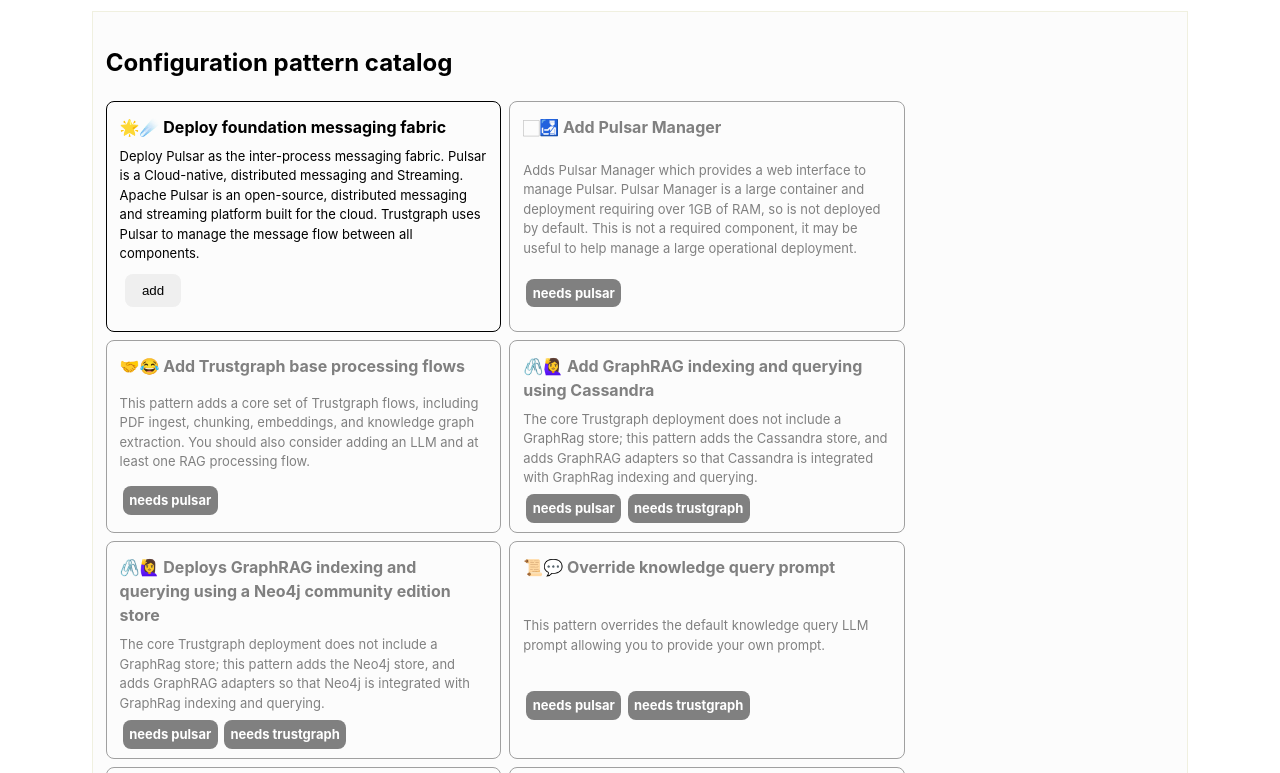
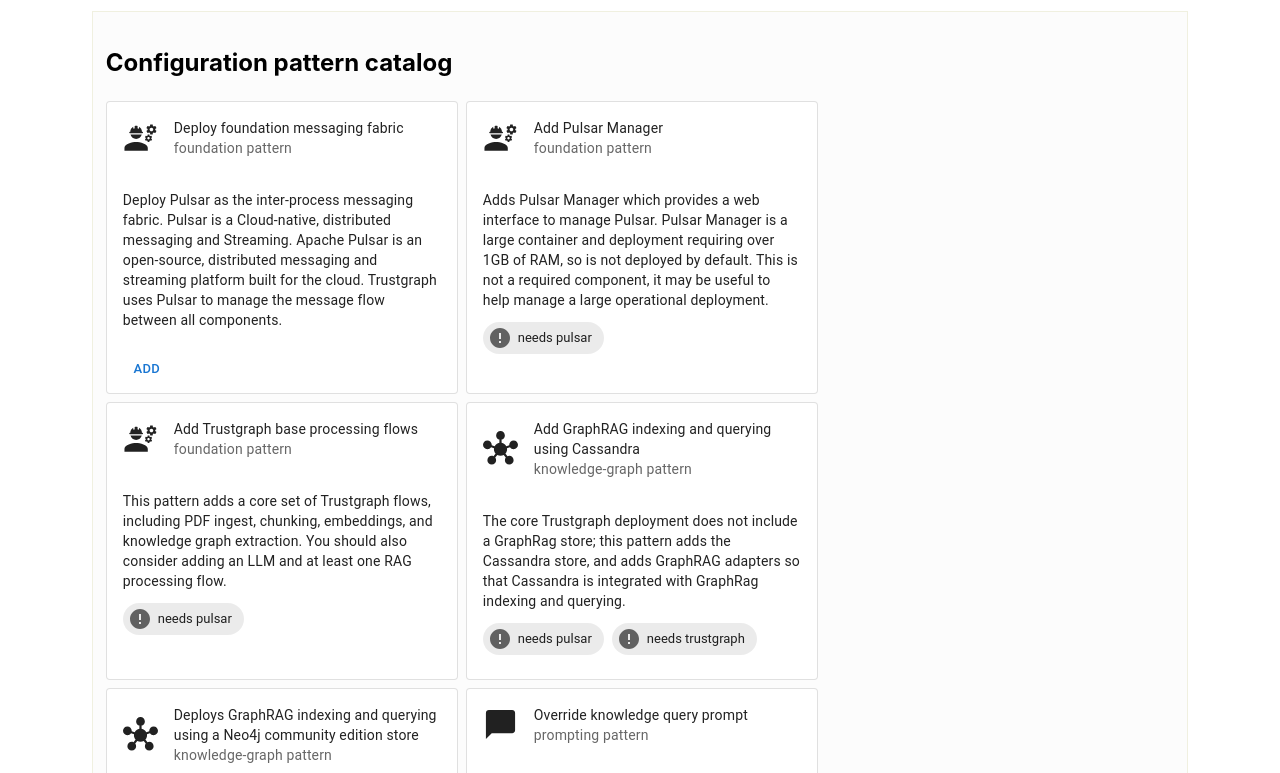
Before and after one commit to trustgraph-ai/config-ui, a React (Vite) app: page / in a window 1280 px wide. Shown: the part 507-1280 px from the top of the page. Built offline with nearby package versions, Linux system fonts and the light colour scheme.

Commit message:
Card layout for catalog

```diff
--- a/package.json
+++ b/package.json
@@ -12,6 +12,7 @@
   "dependencies": {
     "@emotion/react": "^11.13.3",
     "@emotion/styled": "^11.13.0",
+    "@mui/icons-material": "^6.0.1",
     "@mui/material": "^6.0.1",
     "react": "^18.3.1",
     "react-dom": "^18.3.1"
--- a/src/config-editor/AvailablePattern.tsx
+++ b/src/config-editor/AvailablePattern.tsx
@@ -1,7 +1,20 @@
 
 import React from 'react';
 
+import Card from '@mui/material/Card';
+import CardActions from '@mui/material/CardActions';
+import CardHeader from '@mui/material/CardHeader';
+import CardContent from '@mui/material/CardContent';
+import Button from '@mui/material/Button';
+import Typography from '@mui/material/Typography';
+import Avatar from '@mui/material/Avatar';
+import IconButton, { IconButtonProps } from '@mui/material/IconButton';
+import Icon from '@mui/material/Icon';
+import { red } from '@mui/material/colors';
+import MoreVertIcon from '@mui/icons-material/MoreVert';
+
 import { Pattern } from './Pattern';
+import { icons } from './icons';
 
 interface AvailablePatternProps {
     pattern : Pattern;
@@ -14,18 +27,23 @@
     const meta = pattern.pattern;
 
     return (
-        <div
-            className="catalog-item available"
-        >
-            <div className="title">{meta.icon} {meta.title}</div>
-            <div className="description">{meta.description}</div>
-            <div className="additional">
-                <button onClick={() => add(meta.name)}>
-                    add
-                </button>
-            </div>
-            <div></div>
-        </div>
+
+    <Card variant="outlined" sx={{ minWidth: 275, maxWidth: 350 }}>
+      <CardHeader
+        avatar={icons[pattern.pattern.category[0]]}
+        title={pattern.pattern.title}
+        subheader={pattern.pattern.category[0] + " pattern"}
+      />
+      <CardContent>
+        <Typography variant="body2">
+            {pattern.pattern.description}
+        </Typography>
+      </CardContent>
+      <CardActions>
+        <Button size="small" onClick={() => add(meta.name)}>Add</Button>
+      </CardActions>
+    </Card>
+
     );
 
 }
--- a/src/config-editor/Pattern.ts
+++ b/src/config-editor/Pattern.ts
@@ -13,6 +13,7 @@
     title : string;
     description : string;
     icon : string;
+    category : string[];
 
     features : string[];
     requires : string[];
--- a/src/config-editor/UnavailablePattern.tsx
+++ b/src/config-editor/UnavailablePattern.tsx
@@ -1,6 +1,17 @@
 import React from 'react';
 
+import Box from '@mui/material/Box';
+import Chip from '@mui/material/Chip';
+import Card from '@mui/material/Card';
+import CardActions from '@mui/material/CardActions';
+import CardHeader from '@mui/material/CardHeader';
+import CardContent from '@mui/material/CardContent';
+import Button from '@mui/material/Button';
+import Typography from '@mui/material/Typography';
+import { Error } from '@mui/icons-material';
+
 import { Pattern } from './Pattern';
+import { icons } from './icons';
 
 interface UnavailablePatternProps {
     pattern : Pattern;
@@ -11,30 +22,38 @@
 {
     const meta = pattern.pattern;
 
+
     return (
-        <div
-            className="catalog-item unavailable"
-        >
-            <div className="title">{meta.icon} {meta.title}</div>
-            <div className="description">{meta.description}</div>
-            <div className="additional">
+
+        <Card variant="outlined" sx={{ minWidth: 275, maxWidth: 350 }}>
+          <CardHeader
+            avatar={icons[pattern.pattern.category[0]]}
+            title={pattern.pattern.title}
+            subheader={pattern.pattern.category[0] + " pattern"}
+          />
+          <CardContent>
+            <Typography variant="body2" sx={{mb: 1.5}}>
+                {pattern.pattern.description}
+            </Typography>
+            <Box>
             {
-
                 meta.requires.map(
                     (p) => (
-                        <span
-                            className="dep"
-                           key={p}
-                        >
-                            needs {p}
-                        </span>
+                        <Chip
+                            key={p}
+                            avatar={<Error fontSize="small"/>}
+
+                            label={"needs " + p}
+                            sx={{mr: 1}}
+                        />
                     )
                 )
+            }
+            </Box>
 
+          </CardContent>
+        </Card>
 
-            }
-            </div>
-        </div>
     );
 
 }
--- /dev/null
+++ b/src/config-editor/icons.tsx
@@ -0,0 +1,22 @@
+
+import {
+    Psychology,
+    Engineering,
+    Hub,
+    ChatBubble,
+    VerticalSplit,
+    MonitorHeart,
+    Polyline,
+} from '@mui/icons-material';
+
+const fontSize = "large";
+
+export const icons = {
+    "llm": <Psychology fontSize={fontSize}/>,
+    "foundation": <Engineering fontSize={fontSize}/>,
+    "knowledge-graph": <Hub fontSize={fontSize}/>,
+    "prompting": <ChatBubble fontSize={fontSize}/>,
+    "chunking": <VerticalSplit fontSize={fontSize}/>,
+    "monitoring": <MonitorHeart fontSize={fontSize}/>,
+    "vector-store": <Polyline fontSize={fontSize}/>,
+ };
--- a/src/config-editor/patterns.json
+++ b/src/config-editor/patterns.json
@@ -3,6 +3,9 @@
       "module": "components/pulsar.jsonnet",
       "pattern": {
          "args": [ ],
+         "category": [
+            "foundation"
+         ],
          "description": "Deploy Pulsar as the inter-process messaging fabric.  Pulsar is a Cloud-native, distributed messaging and Streaming. Apache Pulsar is an open-source, distributed messaging and streaming platform built for the cloud.  Trustgraph uses Pulsar to manage the message flow between all components.",
          "features": [
             "pulsar"
@@ -26,6 +29,9 @@
                "width": 20
             }
          ],
+         "category": [
+            "foundation"
+         ],
          "description": "Adds Pulsar Manager which provides a web interface to manage Pulsar.  Pulsar Manager is a large container and deployment requiring over 1GB of RAM, so is not deployed by default.  This is not a required component, it may be useful to help manage a large operational deployment.",
          "features": [
             "pulsar-manager"
@@ -42,6 +48,9 @@
       "module": "components/trustgraph.jsonnet",
       "pattern": {
          "args": [ ],
+         "category": [
+            "foundation"
+         ],
          "description": "This pattern adds a core set of Trustgraph flows, including PDF ingest, chunking, embeddings, and knowledge graph extraction.  You should also consider adding an LLM and at least one RAG processing flow.",
          "features": [
             "trustgraph"
@@ -58,6 +67,9 @@
       "module": "components/cassandra.jsonnet",
       "pattern": {
          "args": [ ],
+         "category": [
+            "knowledge-graph"
+         ],
          "description": "The core Trustgraph deployment does not include a GraphRag store; this pattern adds the Cassandra store, and adds GraphRAG adapters so that Cassandra is integrated with GraphRag indexing and querying.",
          "features": [
             "cassandra",
@@ -76,6 +88,9 @@
       "module": "components/neo4j.jsonnet",
       "pattern": {
          "args": [ ],
+         "category": [
+            "knowledge-graph"
+         ],
          "description": "The core Trustgraph deployment does not include a GraphRag store; this pattern adds the Neo4j store, and adds GraphRAG adapters so that Neo4j is integrated with GraphRag indexing and querying.",
          "features": [
             "neo4j",
@@ -103,6 +118,9 @@
                "width": 2000
             }
          ],
+         "category": [
+            "prompting"
+         ],
          "description": "This pattern overrides the default knowledge query LLM prompt allowing you to provide your own prompt.",
          "features": [
             "kg-query-prompt"
@@ -128,6 +146,9 @@
                "type": "string",
                "width": 2000
             }
+         ],
+         "category": [
+            "prompting"
          ],
          "description": "This pattern overrides the default definition extraction LLM prompt allowing you to provide your own prompt.",
          "features": [
@@ -155,6 +176,9 @@
                "width": 2000
             }
          ],
+         "category": [
+            "prompting"
+         ],
          "description": "This pattern overrides the default relationship extraction LLM prompt allowing you to provide your own prompt.",
          "features": [
             "extract-relationship-prompt"
@@ -181,6 +205,9 @@
                "width": 2000
             }
          ],
+         "category": [
+            "prompting"
+         ],
          "description": "This pattern overrides the default document query prompt used for DocumentRAG allowing you to specify your own prompt.",
          "features": [
             "document-query-prompt"
@@ -206,6 +233,9 @@
                "type": "string",
                "width": 2000
             }
+         ],
+         "category": [
+            "prompting"
          ],
          "description": "This pattern overrides the default table/row extraction prompt to be changed.  This is used for DatabaseRAG pipelines.",
          "features": [
@@ -239,6 +269,9 @@
                "type": "int"
             }
          ],
+         "category": [
+            "chunking"
+         ],
          "description": "The default chunker used in Trustgraph core is a token-based chunker.  This pattern replaces that with a recursive chunker, and allows ou to configure the chunking parameters.",
          "features": [ ],
          "icon": "✂️🪚",
@@ -254,6 +287,9 @@
       "module": "components/azure.jsonnet",
       "pattern": {
          "args": [ ],
+         "category": [
+            "llm"
+         ],
          "description": "This pattern integrates an Azure LLM endpoint hosted in the Azure cloud for text completion operations.  You need an Azure subscription and to have an endpoint deployed to be able to use this service.",
          "features": [
             "llm"
@@ -271,6 +307,9 @@
       "module": "components/bedrock.jsonnet",
       "pattern": {
          "args": [ ],
+         "category": [
+            "llm"
+         ],
          "description": "This pattern integrates an AWS Bedrock LLM service hosted in the AWS cloud for text completion operations.  You need an AWS cloud subscription and to have Bedrock configured to be able to use this service.",
          "features": [
             "llm"
@@ -288,6 +327,9 @@
       "module": "components/claude.jsonnet",
       "pattern": {
          "args": [ ],
+         "category": [
+            "llm"
+         ],
          "description": "This pattern integrates an Anthropic Claude LLM service for text completion operations.  You need a Claude subscription to be able to use this service.",
          "features": [
             "llm"
@@ -305,6 +347,9 @@
       "module": "components/cohere.jsonnet",
       "pattern": {
          "args": [ ],
+         "category": [
+            "llm"
+         ],
          "description": "This pattern integrates the Cohere LLM service for text completion operations.  You need a Cohere subscription and API keys to be able to use this service.",
          "features": [
             "llm"
@@ -322,6 +367,9 @@
       "module": "components/ollama.jsonnet",
       "pattern": {
          "args": [ ],
+         "category": [
+            "llm"
+         ],
          "description": "This pattern integrates an Ollama service for text completion operations.  You need to have a running Ollama service with the necessary models added in order to be able to use this service.",
          "features": [
             "llm"
@@ -339,6 +387,9 @@
       "module": "components/openai.jsonnet",
       "pattern": {
          "args": [ ],
+         "category": [
+            "llm"
+         ],
          "description": "This pattern integrates an OpenAI LLM service for text completion operations.  You need an OpenAI subscription and have an API key to be able to use this service.",
          "features": [
             "llm"
@@ -356,6 +407,9 @@
       "module": "components/vertexai.jsonnet",
       "pattern": {
          "args": [ ],
+         "category": [
+            "llm"
+         ],
          "description": "This pattern integrates a VertexAI endpoint hosted in Google Cloud for text completion operations.  You need a GCP subscription and to have VertexAI enabled to be able to use this service.",
          "features": [
             "llm"
@@ -373,6 +427,9 @@
       "module": "components/milvus.jsonnet",
       "pattern": {
          "args": [ ],
+         "category": [
+            "vector-store"
+         ],
          "description": "The Trustgraph core does not include a vector store by default.  This configuration pattern adds a simple Milvus store and integrates with embeddings handling.",
          "features": [
             "milvus",
@@ -391,6 +448,9 @@
       "module": "components/qdrant.jsonnet",
       "pattern": {
          "args": [ ],
+         "category": [
+            "vector-store"
+         ],
          "description": "The Trustgraph core does not include a vector store by default.  This configuration pattern adds a simple Qdrant store and integrates with embeddings handling.",
          "features": [
             "qdrant",
@@ -409,6 +469,9 @@
       "module": "components/grafana.jsonnet",
       "pattern": {
          "args": [ ],
+         "category": [
+            "monitoring"
+         ],
          "description": "System monitoring and dashboarding using Grafana and Prometheus",
          "features": [
             "prometheus",
```
Also changed, not shown: 1 other file (tests, documents, lock files or other folders).
